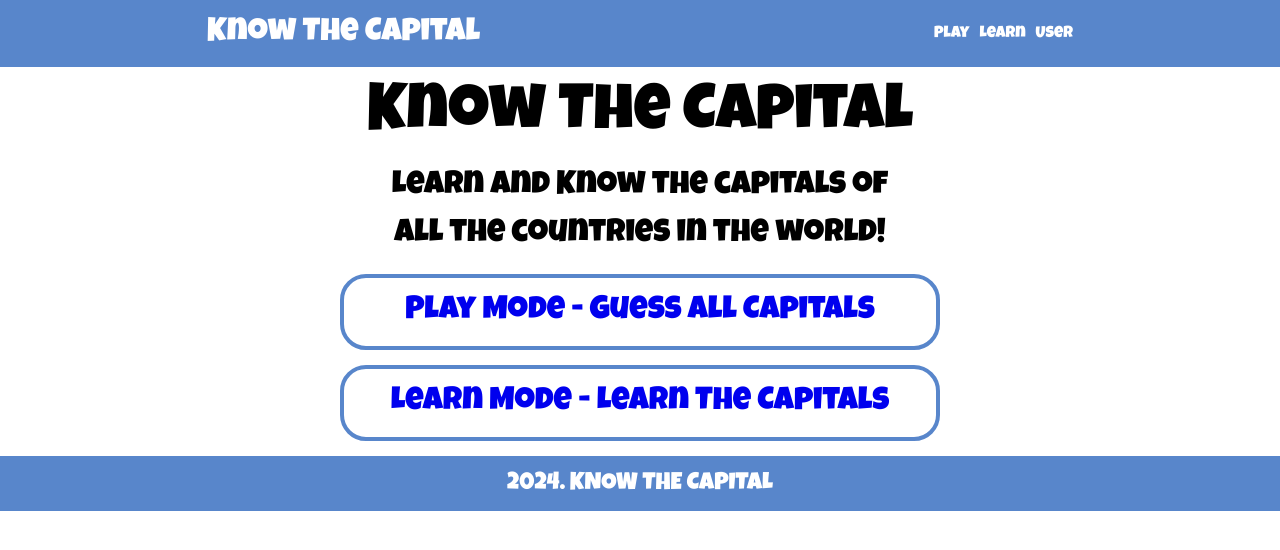
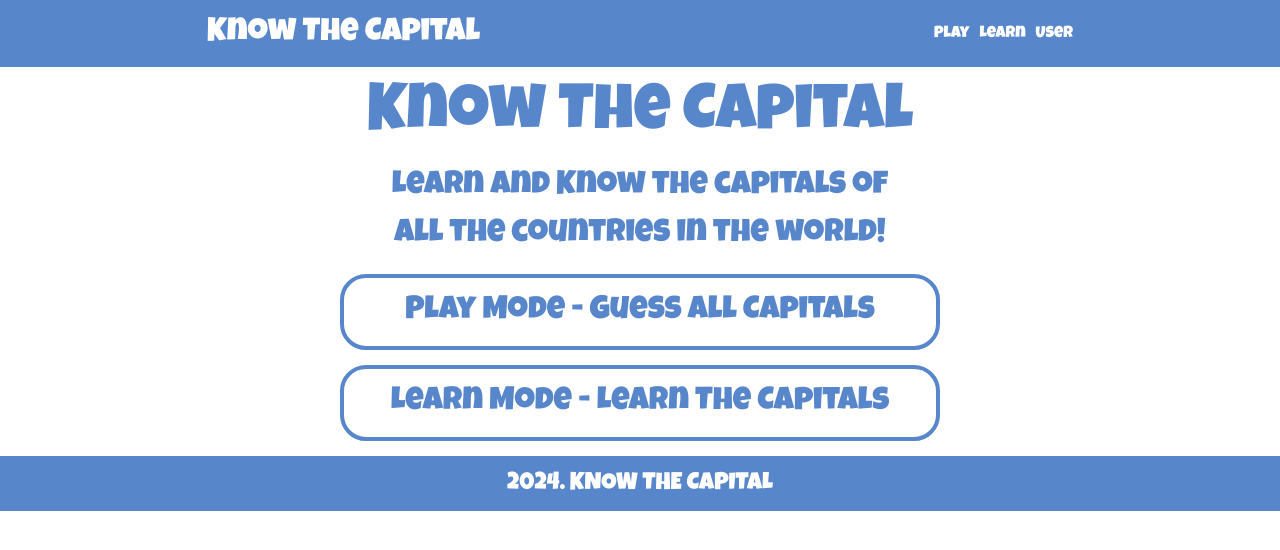
Before and after one commit to AlexNikolov2/Web-Dev-Bootcamp-Udemy, a React (Vite) app in the folder know-your-capital/front/: page / in a window 1280 px wide. Shown: the top 550 px of the page. Built offline with nearby package versions, Linux system fonts and the light colour scheme.

Commit message:
so smooth :)

```diff
--- a/know-your-capital/front/src/App.css
+++ b/know-your-capital/front/src/App.css
@@ -8,6 +8,7 @@
 main{
   font-size: 2rem;
   height:auto;
+  color: var(--primary);
 }
 main .buttons a{
   display: block;
@@ -17,6 +18,12 @@ main .buttons a{
   border: 4px solid var(--primary);
   margin-top: 15px;
   margin-bottom: 15px;
+  color: var(--primary);
+  transition: 0.3s all;
+}
+main .buttons a:hover{
+  color: var(--secondary);
+  background-color: var(--primary);
 }
 main .title h1{
   font-size: 2em;
```
